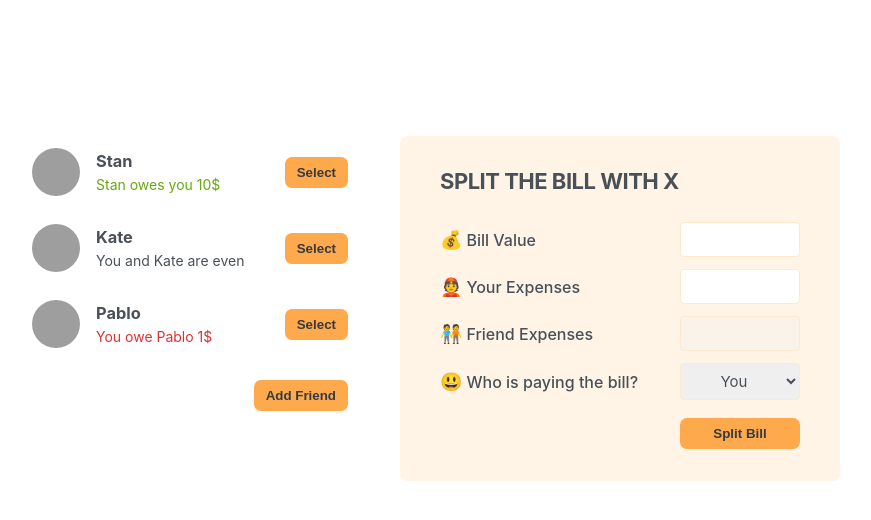
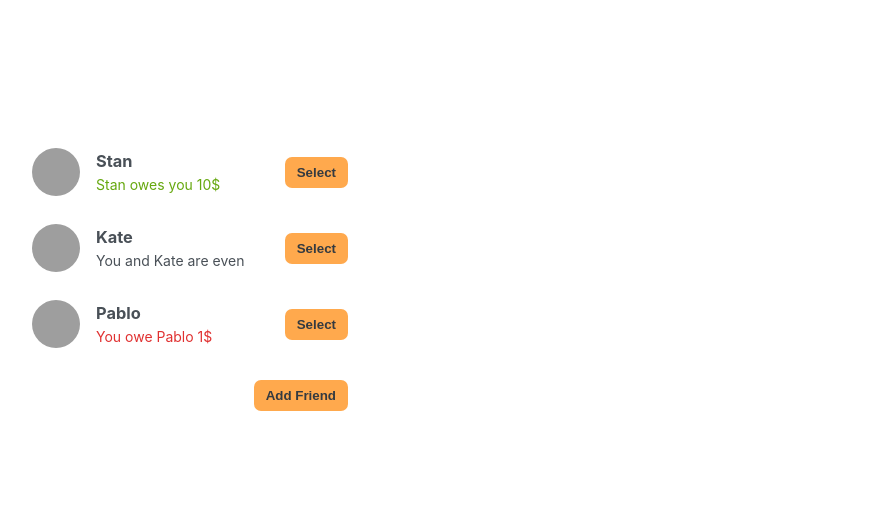
Before and after one commit to justaway1/Eat-n-Split, a React (Create React App) app in the folder eat-n-split/: page / in a window 1280 px wide. Shown: the top 520 px of the page, without its empty margins (210-1081 px from the left). Built offline with nearby package versions, Linux system fonts and the light colour scheme; grey boxes are pictures that could not be loaded.

Commit message:
Added Selection For the bill

```diff
--- a/eat-n-split/src/App.js
+++ b/eat-n-split/src/App.js
@@ -32,6 +32,7 @@ function Button ({ children, onClick }) {
 export default function App () {
   const [IsOpen, setIsOpen] = useState(false)
   const [friends, setFriends] = useState(randomFriends)
+  const [selectedFriend, setSelectedFriend] = useState(null)
 
   function showFriends () {
     setIsOpen(show => !show)
@@ -42,29 +43,39 @@ export default function App () {
     setIsOpen(false)
   }
 
+  function handleSelect (friend) {
+    setSelectedFriend(friend)
+  }
+
   return (
     <div className='app'>
       <div className='sidebar'>
-        <FriendList friends={friends} />
+        <FriendList friends={friends} onHandleSelect={handleSelect} />
         {IsOpen && <FormAddFriend onAddFriend={addRandomFriend} />}
         <Button onClick={showFriends}>{IsOpen ? 'Close' : 'Add Friend'}</Button>
       </div>
-      <FormSplitBill />
+      {selectedFriend && <FormSplitBill selectedFriend={selectedFriend} />}
     </div>
   )
 }
 
-function FriendList ({ friends }) {
+function FriendList ({ friends, onHandleSelect }) {
   return (
     <ul>
       {friends.map(friend => {
-        return <Friend friend={friend} key={friend.id} />
+        return (
+          <Friend
+            friend={friend}
+            key={friend.id}
+            onHandleSelect={onHandleSelect}
+          />
+        )
       })}
     </ul>
   )
 }
 
-function Friend ({ friend }) {
+function Friend ({ friend, onHandleSelect }) {
   return (
     <li>
       <img src={friend.img} alt={friend.name} />
@@ -80,7 +91,7 @@ function Friend ({ friend }) {
           ? `You and ${friend.name} are even`
           : `${friend.name} owes you ${friend.balance}$`}
       </p>
-      <Button>Select</Button>
+      <Button onClick={() => onHandleSelect(friend)}>Select</Button>
     </li>
   )
 }
@@ -110,21 +121,21 @@ function FormAddFriend ({ onAddFriend }) {
   )
 }
 
-function FormSplitBill () {
+function FormSplitBill ({ selectedFriend }) {
   return (
     <form className='form-split-bill'>
-      <h2>Split the bill with X</h2>
+      <h2>Split the bill with {selectedFriend.name}</h2>
 
       <label>💰Bill Value</label>
       <input type='text' />
       <label>👲Your Expenses</label>
       <input type='text' />
-      <label>🧑‍🤝‍🧑Friend Expenses</label>
+      <label>🧑‍🤝‍🧑{selectedFriend.name} Expenses</label>
       <input type='text' disabled />
       <label>😃Who is paying the bill?</label>
       <select>
         <option value='user'>You</option>
-        <option value='friend'>Friend</option>
+        <option value='friend'>{selectedFriend.name}</option>
       </select>
       <Button>Split Bill</Button>
     </form>
```
